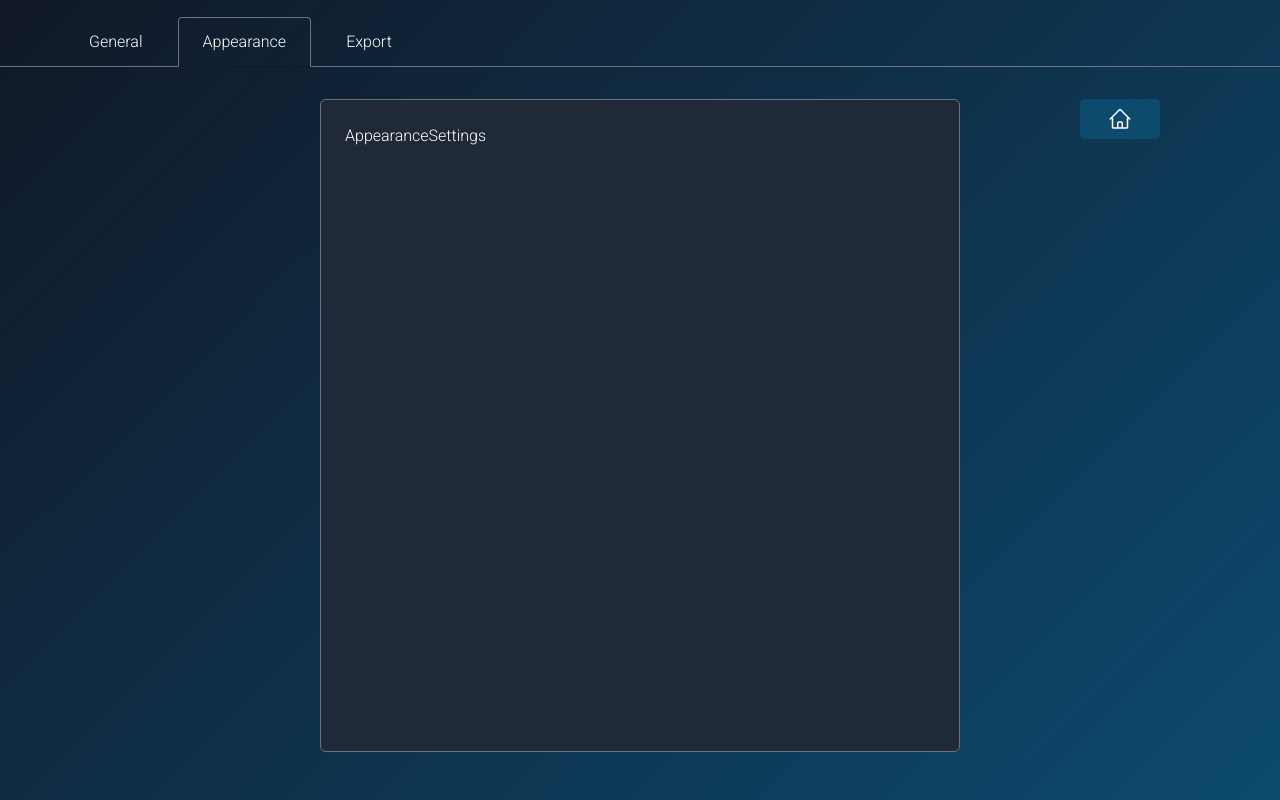
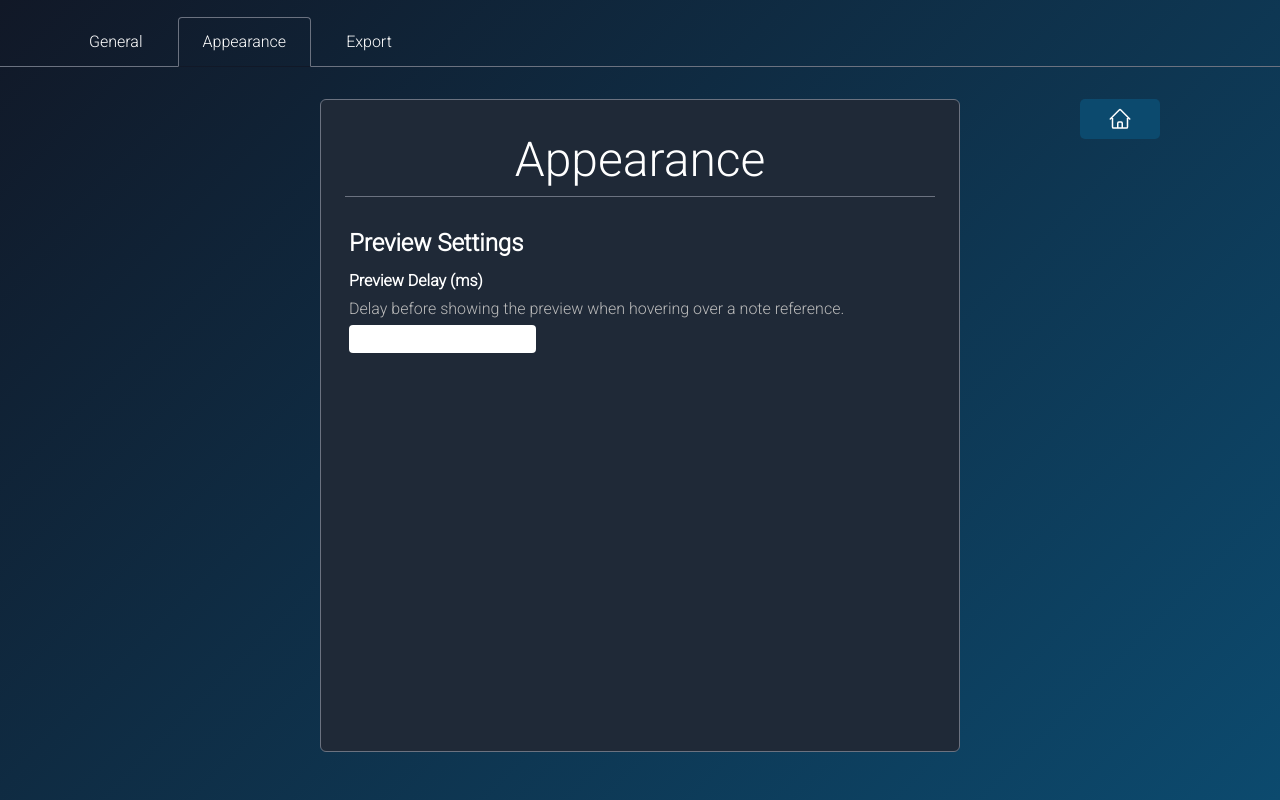
Before and after one commit to tanndlin/NoteTaker, a React (Create React App) app: page /settings in a window 1280 px wide. Both pictures are taken after a click on the item "Appearance". Built offline with nearby package versions, Linux system fonts and the light colour scheme.

Commit message:
Add delay to tooltip

```diff
--- a/src/common/Preview/Preview.tsx
+++ b/src/common/Preview/Preview.tsx
@@ -1,4 +1,5 @@
-import React from 'react';
+import React, { useContext } from 'react';
+import { ConfigContext } from '../../contexts/ConfigContext';
 import { createLinks } from '../bodyToView';
 import { Note } from '../types';
 import MarkdownRenderer from './MarkdownRenderer';
@@ -11,6 +12,8 @@ type PreviewProps = {
 };
 
 export const Preview = (props: PreviewProps) => {
+    const { configs } = useContext(ConfigContext);
+
     const getID = (href: string): number => {
         const paths = href.split('/');
         const [idAsString] = paths.slice(-1);
@@ -38,6 +41,7 @@ export const Preview = (props: PreviewProps) => {
     const [currentID, setCurrentID] = React.useState<number | null>(null);
 
     const removeTimeout = React.useRef<NodeJS.Timeout | null>(null);
+    const showTimeout = React.useRef<NodeJS.Timeout | null>(null);
 
     const showTooltip = (el: HTMLAnchorElement) => {
         const isCurrentDomain = el.href.includes(window.location.origin);
@@ -50,6 +54,11 @@ export const Preview = (props: PreviewProps) => {
             removeTimeout.current = null;
         }
 
+        if (showTimeout.current) {
+            clearTimeout(showTimeout.current);
+        }
+
+        showTimeout.current = setTimeout(() => {
             const id = getID(el.href);
             setCurrentID(id);
 
@@ -62,6 +71,7 @@ export const Preview = (props: PreviewProps) => {
             settooltipPosition([x, y]);
 
             setTooltipVisible(true);
+        }, configs.appearance.previewDelay);
     };
 
     return (
--- a/src/common/bodyToView.tsx
+++ b/src/common/bodyToView.tsx
@@ -8,7 +8,7 @@ export const createLinks = (note: Note, notes: Note[]) => {
     refs.forEach((ref) => {
         newBody = newBody.replace(
             `ref(${ref.ref.replace(/ /g, '_')})`,
-            `${'../'.repeat(currentDepth)}${ref.note.id}`
+            `${'../'.repeat(currentDepth)}${ref.note.id}/edit`
         );
     });
 
--- a/src/common/types.ts
+++ b/src/common/types.ts
@@ -17,6 +17,7 @@ export type Directory = {
 export type Configs = {
     general: GeneralConfigs;
     export: ExportConfigs;
+    appearance: AppearanceConfigs;
 };
 
 export type GeneralConfigs = {
@@ -29,6 +30,10 @@ export type ExportConfigs = {
     resolveConflictsReplace: boolean;
 };
 
+export type AppearanceConfigs = {
+    previewDelay: number;
+};
+
 export const defaultConfigs: Configs = {
     general: {
         askOnDelete: true,
@@ -37,6 +42,9 @@ export const defaultConfigs: Configs = {
     export: {
         replaceOnImport: true,
         resolveConflictsReplace: true
+    },
+    appearance: {
+        previewDelay: 500 // Default delay in milliseconds
     }
 };
 
--- a/src/contexts/ConfigContext.tsx
+++ b/src/contexts/ConfigContext.tsx
@@ -8,11 +8,12 @@ type Props = { children: React.ReactNode | React.ReactNode[] };
 
 const ConfigProvider = (props: Props) => {
     const { children } = props;
-    const [configs, setConfigs] = React.useState<Configs>(
-        JSON.parse(
+    const [configs, setConfigs] = React.useState<Configs>({
+        ...defaultConfigs,
+        ...JSON.parse(
             localStorage.getItem('configs') ?? JSON.stringify(defaultConfigs)
         )
-    );
+    });
     React.useEffect(() => {
         localStorage.setItem('configs', JSON.stringify(configs));
     }, [configs]);
--- a/src/pages/settings/components/AppearanceSettings.tsx
+++ b/src/pages/settings/components/AppearanceSettings.tsx
@@ -1,5 +1,34 @@
+import { useContext } from 'react';
+import { ConfigContext } from '../../../contexts/ConfigContext';
+import SettingsCategory from './SettingsCategory';
+import NumberConfig from './configs/NumberConfig';
+
 const AppearanceSettings = () => {
-    return <div className="settings-tab">AppearanceSettings</div>;
+    const { configs, setConfigs } = useContext(ConfigContext);
+
+    const setPreviewDelay = (value: number) => {
+        setConfigs({
+            ...configs,
+            appearance: {
+                ...configs.appearance,
+                previewDelay: value
+            }
+        });
+    };
+
+    return (
+        <div className="settings-tab">
+            <h1>Appearance</h1>
+            <SettingsCategory title="Preview Settings">
+                <NumberConfig
+                    title="Preview Delay (ms)"
+                    description="Delay before showing the preview when hovering over a note reference."
+                    value={configs.appearance.previewDelay}
+                    setValue={setPreviewDelay}
+                />
+            </SettingsCategory>
+        </div>
+    );
 };
 
 export default AppearanceSettings;
--- /dev/null
+++ b/src/pages/settings/components/configs/NumberConfig.tsx
@@ -0,0 +1,31 @@
+import React from 'react';
+import { ConfigProps } from '../../SettingsPage';
+
+type Props = {
+    value: number;
+    setValue: (b: number) => void;
+} & ConfigProps;
+
+const NumberConfig: React.FC<Props> = ({
+    title,
+    description,
+    value,
+    setValue
+}) => {
+    const handleChange = (event: React.ChangeEvent<HTMLInputElement>) => {
+        const newValue = Number(event.target.value);
+        if (!isNaN(newValue)) {
+            setValue(newValue);
+        }
+    };
+
+    return (
+        <div className="settings-config config-number">
+            <h3>{title}</h3>
+            <p>{description}</p>
+            <input type="number" value={value} onChange={handleChange} />
+        </div>
+    );
+};
+
+export default NumberConfig;
--- a/src/pages/settings/settings.scss
+++ b/src/pages/settings/settings.scss
@@ -3,7 +3,7 @@
     gap: 10px;
     border-bottom: 1px solid rgb(107 114 128);
 
-    & > .tab {
+    &>.tab {
         padding: 12px 24px;
         // background: #111213;
         border: 1px solid transparent;
@@ -12,7 +12,7 @@
 
         position: relative;
 
-        & > ::after {
+        &> ::after {
             content: '';
             position: absolute;
             bottom: -1px; // Account for border
@@ -23,12 +23,12 @@
             border-bottom: 1px solid rgb(107 114 128);
         }
 
-        & > :hover {
+        &> :hover {
             color: #bbb;
         }
     }
 
-    & > .active-tab {
+    &>.active-tab {
         border-top: 1px solid rgb(107 114 128);
         border-right: 1px solid rgb(107 114 128);
         border-left: 1px solid rgb(107 114 128);
@@ -36,7 +36,7 @@
         @apply border-b-primary;
         border-radius: 0.25rem 0.25rem 0 0;
 
-        & > ::after {
+        &> ::after {
             border: transparent;
         }
     }
@@ -80,6 +80,7 @@
 
 .settings-category {
     padding: 24px 0;
+
     & h2 {
         font-size: x-large;
         font-weight: bold;
@@ -110,9 +111,14 @@
         padding: 4px 0;
     }
 
-    &.config-button {
-    }
+    &.config-button {}
 
-    &.config-toggle {
+    &.config-toggle {}
+
+    &.config-number {
+        &>input {
+            padding: 2px 4px;
+            border-radius: .25rem;
+        }
     }
 }
```
Lines whose indentation alone changed are shown as unchanged.
